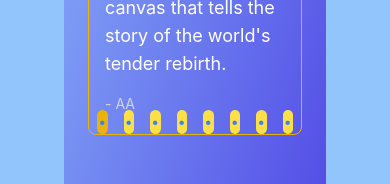
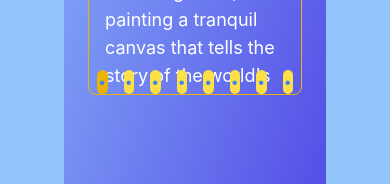
Before and after one commit to KaushikMaz/scrollpage, a React (Create React App) app: page / in a window 390 px wide. Shown: the part 604-788 px from the top of the page. Built offline with nearby package versions, Linux system fonts and the light colour scheme.

Commit message:
FIx: Responsiveness

```diff
--- a/src/Testimonials.js
+++ b/src/Testimonials.js
@@ -32,7 +32,7 @@ const Testimonials = () => {
 
           {/* Testimonials Section */}
           <div className="w-full md:w-1/2 p-6 md:p-10">
-            <div className="border border-yellow-500 rounded-lg text-sm  h-78 md:h-80 overflow-hidden relative">
+            <div className="border border-yellow-500 rounded-lg text-sm h-76 md:h-80 overflow-hidden relative">
               {/* Testimonial Display */}
               {testimonialsData.map((testimonial) => (
                 <div
@@ -48,7 +48,7 @@ const Testimonials = () => {
                 </div>
               ))}
 
-              <div className="relative flex justify-center sm:pb-2 mt-[17rem] md:mt-[14rem]">
+              <div className="relative flex justify-center sm:py-2 mt-[12rem] md:mt-[14rem]">
                 {testimonialsData.map((testimonial) => (
                   <button
                     key={testimonial.id}
```
